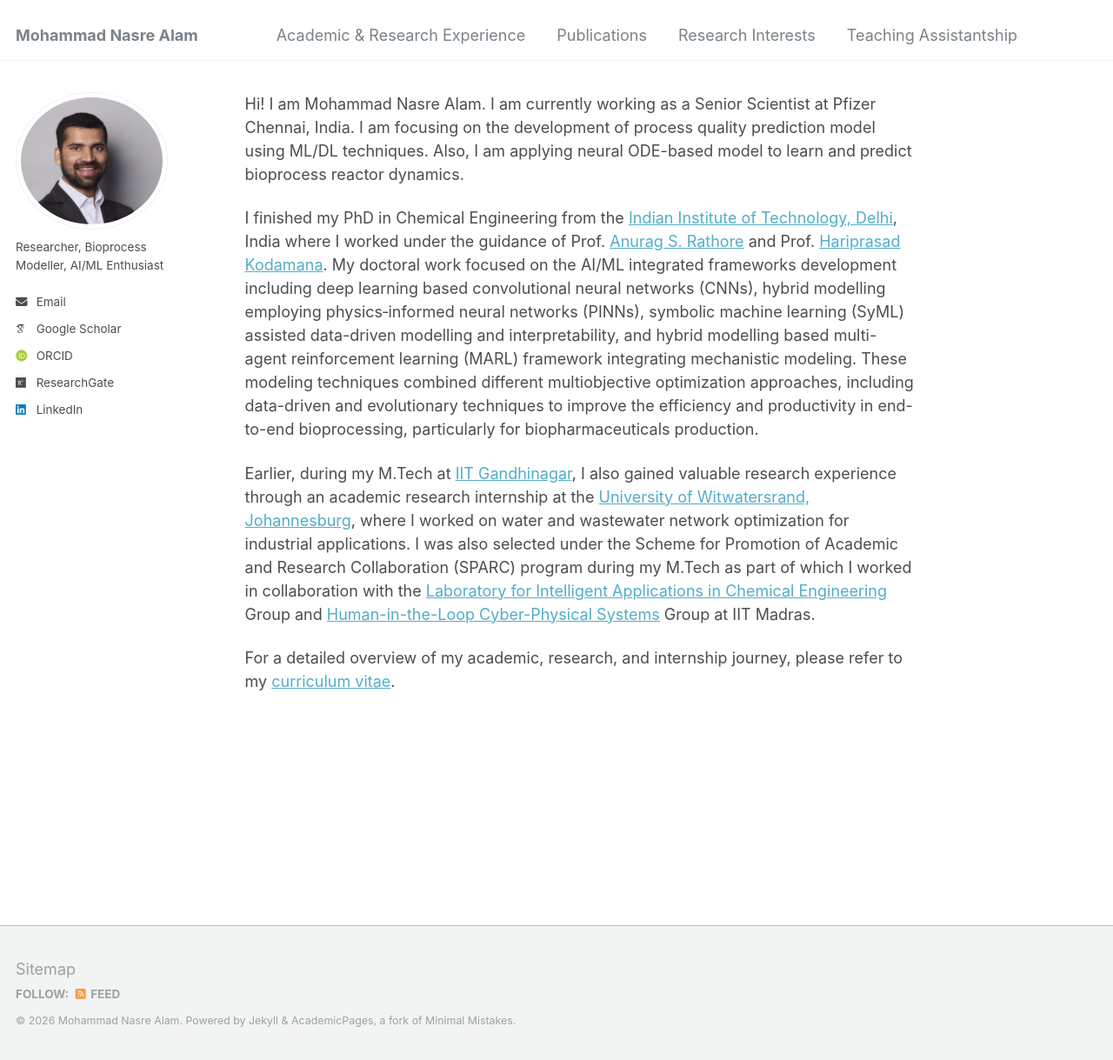
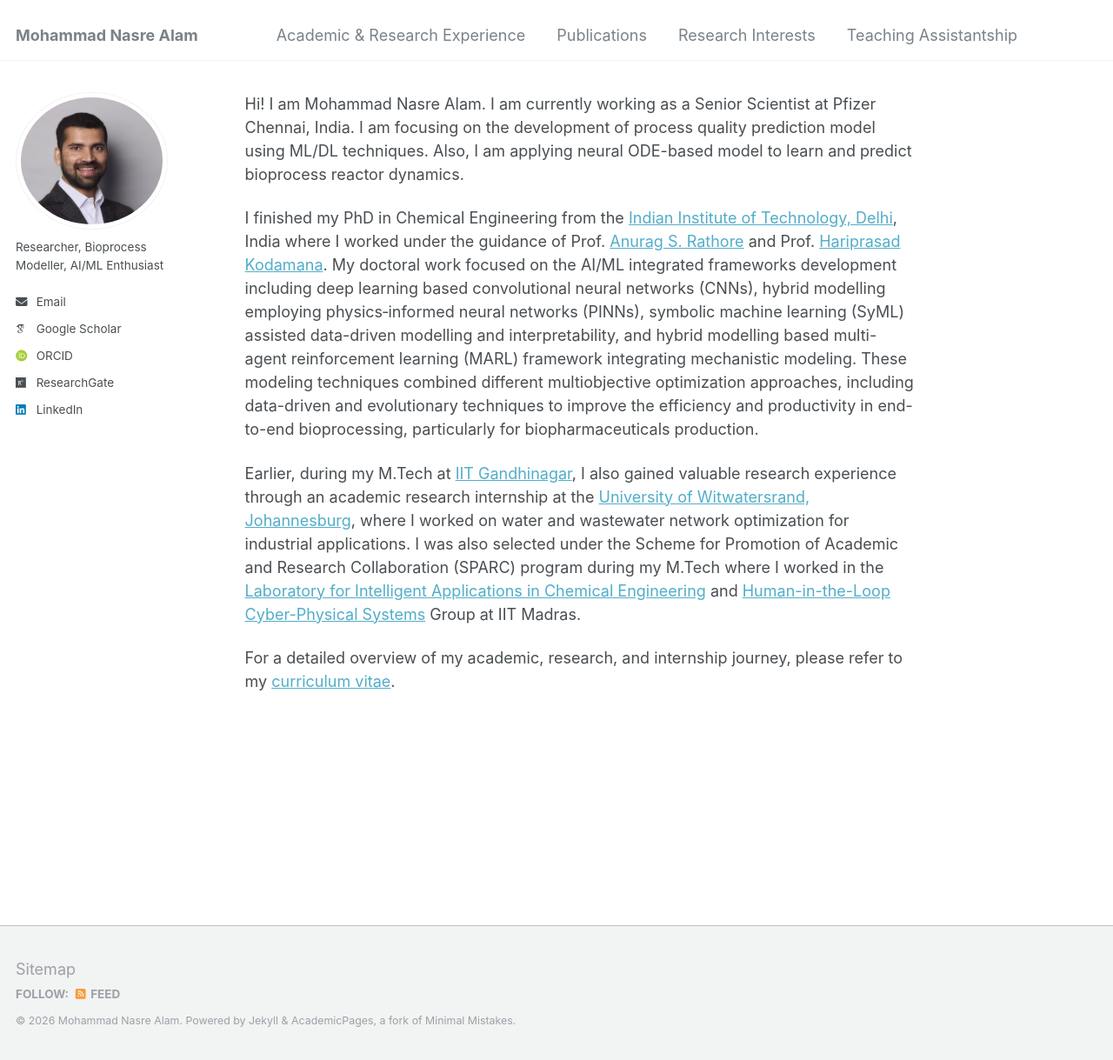
Before and after one commit to mdnasreiit/mdnasreiit.github.io, a Jekyll site: the page built from _pages/about.md, in a window 1280 px wide and 1219 px high. Shown: the whole window at 87% size. Built offline with Jekyll 4.4.1, drawn with Linux system fonts in a browser that asks for light colours; some web fonts are replaced.

Commit message:
Update about.md for improved clarity
Revised the phrasing for clarity and conciseness in the about section.

```diff
--- a/_pages/about.md
+++ b/_pages/about.md
@@ -11,6 +11,6 @@ Hi! I am Mohammad Nasre Alam. I am currently working as a Senior Scientist at Pf
 
 I finished my PhD in Chemical Engineering from the [Indian Institute of Technology, Delhi](https://home.iitd.ac.in/), India where I worked under the guidance of Prof. [Anurag S. Rathore](https://www.biotechcmz.com/) and Prof. [Hariprasad Kodamana](https://web.iitd.ac.in/~kodamana/index.html). My doctoral work focused on the AI/ML integrated frameworks development including deep learning based convolutional neural networks (CNNs), hybrid modelling employing physics‐informed neural networks (PINNs), symbolic machine learning (SyML) assisted data-driven modelling and interpretability, and hybrid modelling based multi-agent reinforcement learning (MARL) framework integrating mechanistic modeling. These modeling techniques combined different multiobjective optimization approaches, including data-driven and evolutionary techniques to improve the efficiency and productivity in end-to-end bioprocessing, particularly for biopharmaceuticals production.
 
-Earlier, during my M.Tech at [IIT Gandhinagar](https://iitgn.ac.in/), I also gained valuable research experience through an academic research internship at the [University of Witwatersrand, Johannesburg](https://www.wits.ac.za/), where I worked on water and wastewater network optimization for industrial applications. I was also selected under the Scheme for Promotion of Academic and Research Collaboration (SPARC) program during my M.Tech as part of which I worked in collaboration with the [Laboratory for Intelligent Applications in Chemical Engineering](https://home.iitm.ac.in/raj/) Group and [Human-in-the-Loop Cyber-Physical Systems](https://home.iitm.ac.in/babji.srinivasan/index.html) Group at IIT Madras.
+Earlier, during my M.Tech at [IIT Gandhinagar](https://iitgn.ac.in/), I also gained valuable research experience through an academic research internship at the [University of Witwatersrand, Johannesburg](https://www.wits.ac.za/), where I worked on water and wastewater network optimization for industrial applications. I was also selected under the Scheme for Promotion of Academic and Research Collaboration (SPARC) program during my M.Tech where I worked in the [Laboratory for Intelligent Applications in Chemical Engineering](https://home.iitm.ac.in/raj/) and [Human-in-the-Loop Cyber-Physical Systems](https://home.iitm.ac.in/babji.srinivasan/index.html) Group at IIT Madras.
 
 For a detailed overview of my academic, research, and internship journey, please refer to my [curriculum vitae](https://drive.google.com/file/d/1409JjZOCiwoabOxOmhlOhtApqRy6TC9u/view?usp=drive_link).
```
